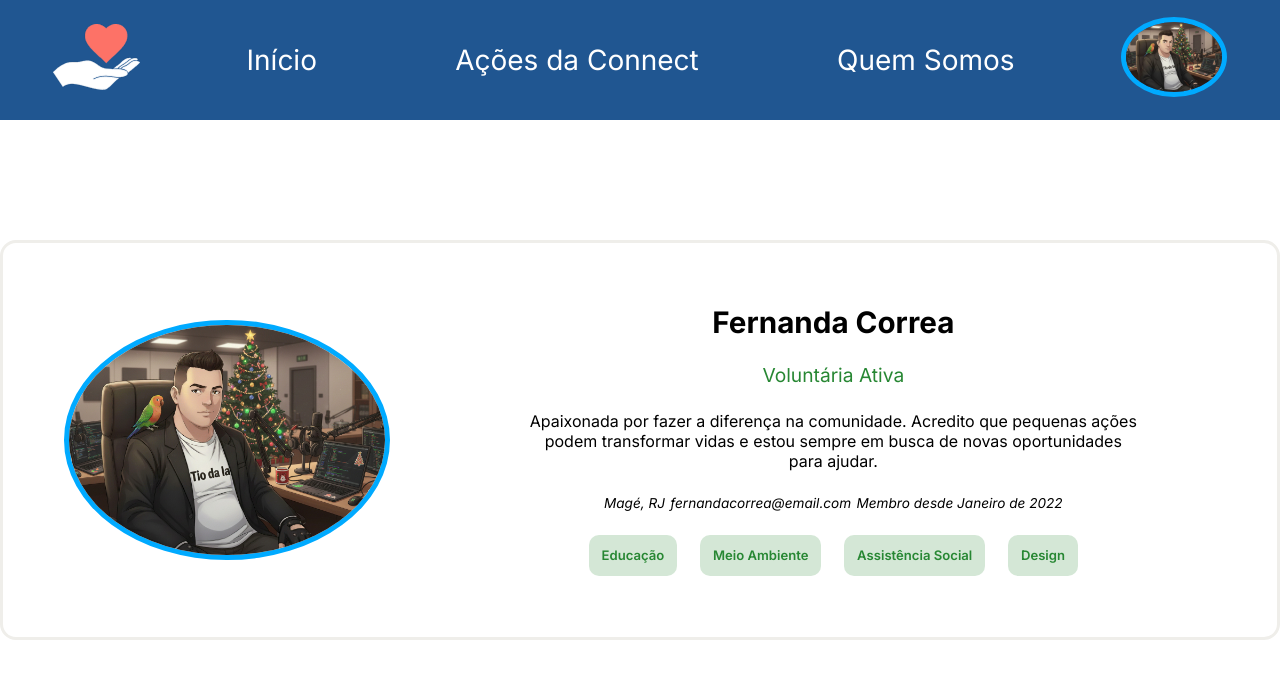
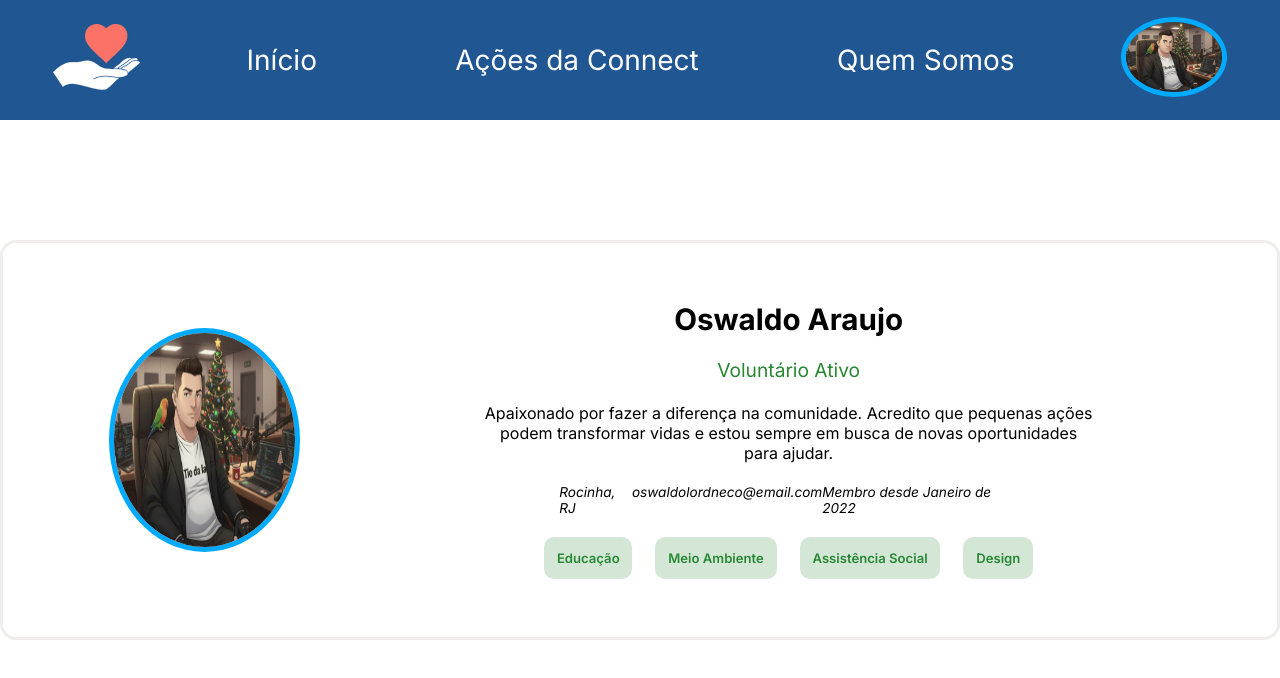
Before and after one commit to LordNecoReal/DesafioFinalConnectOswaldo, a React (Vite) app: page /perfil in a window 1280 px wide. Shown: the top 678 px of the page. Built offline with nearby package versions, Linux system fonts and the light colour scheme.

Commit message:
perfil atualizado

```diff
--- a/src/components/Perfil/Perfil.jsx
+++ b/src/components/Perfil/Perfil.jsx
@@ -8,14 +8,15 @@ function Perfil() {
             <article>
                 <img src={ImgPerfil} alt="Foto de perfil de Fernanda Correa" />
                 <div className={styles.cardInfo}>
-                    <h2>Fernanda Correa</h2>
-                    <h3>Voluntária Ativa</h3>
+                    <h2>Oswaldo Araujo</h2>
+                    <h3>Voluntário Ativo</h3>
 
-                    <p className={styles.paragrafoSobreMim}>Apaixonada por fazer a diferença na comunidade. Acredito que pequenas ações podem transformar vidas e estou sempre em busca de novas oportunidades para ajudar.</p>
+                    <p className={styles.paragrafoSobreMim}>Apaixonado por fazer a diferença na comunidade.
+                        Acredito que pequenas ações podem transformar vidas e estou sempre em busca de novas oportunidades para ajudar.</p>
 
                     <address>
-                        <p>Magé, RJ</p>
-                        <p>fernandacorrea@email.com</p>
+                        <p>Rocinha, RJ</p>
+                        <p>oswaldolordneco@email.com</p>
                         <p>Membro desde Janeiro de 2022</p>
                     </address>
 
--- a/src/components/Perfil/Perfil.module.scss
+++ b/src/components/Perfil/Perfil.module.scss
@@ -13,7 +13,8 @@
         align-items: center;
 
         img {
-            height: 30vh;
+            height: 28vh;
+            width: 15%;
             border-radius: 100%;
             border: solid #00AAFF 5px;
         }
```
